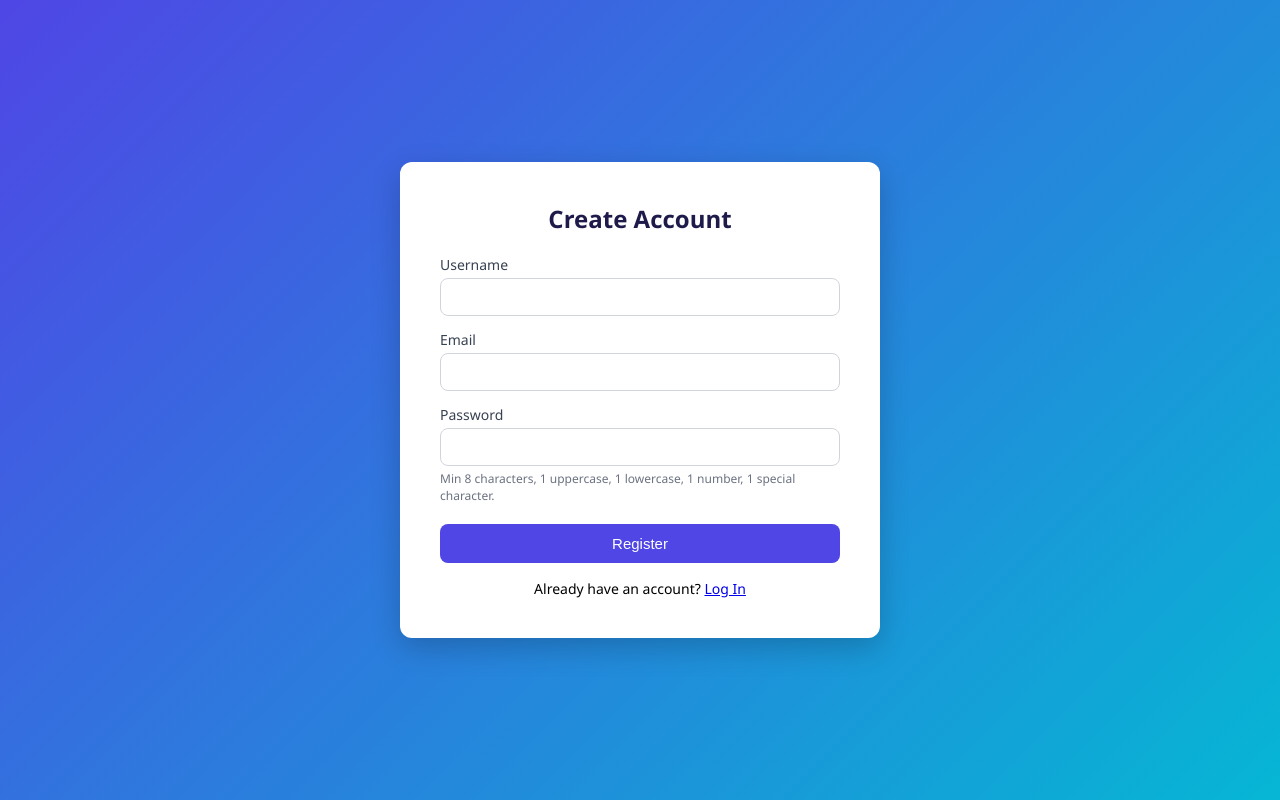
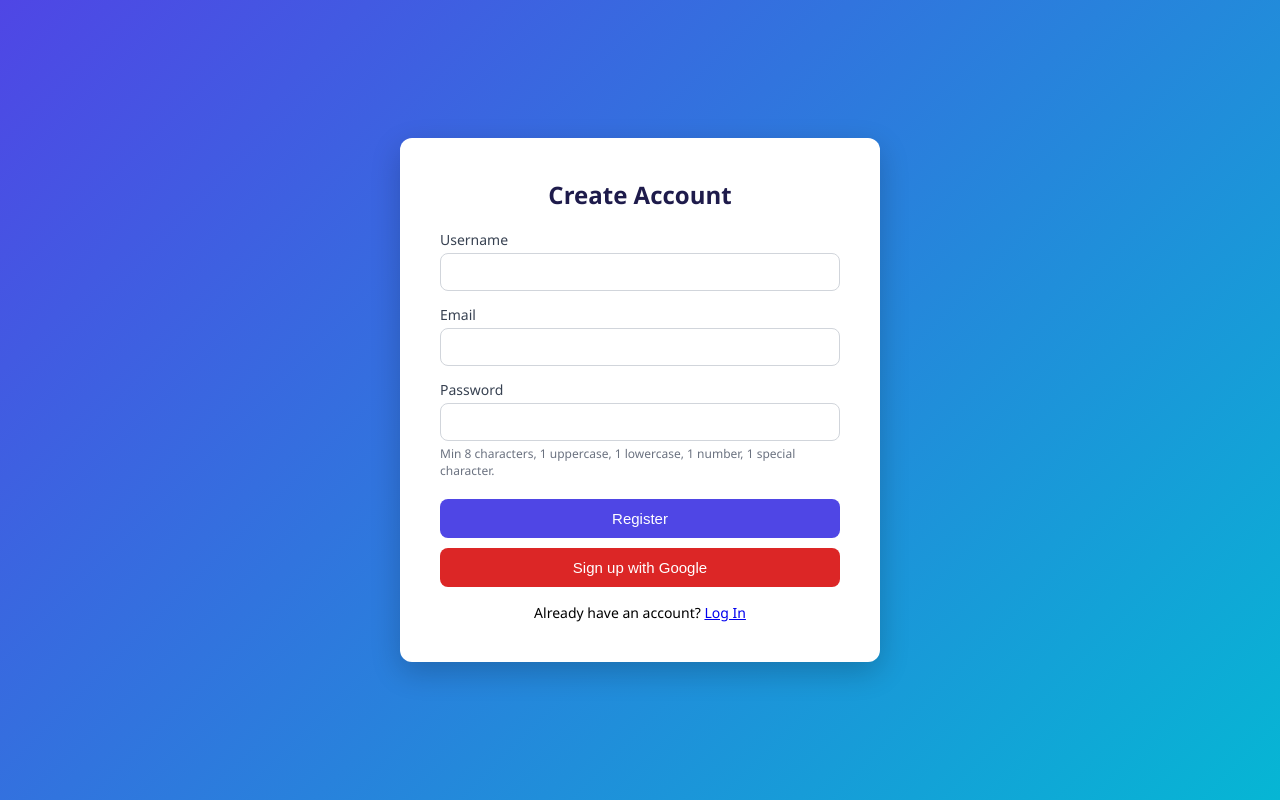
Before and after one commit to 22a21a6157-bit/login-app, a Flask app: page /register in a window 1280 px wide. Run offline with Flask 3, Linux system fonts and the light colour scheme; some libraries are stand-ins or nearby versions.

Commit message:
Update register.html

```diff
--- a/templates/register.html
+++ b/templates/register.html
@@ -2,7 +2,11 @@
 {% block title %}Register{% endblock %}
 {% block content %}
 <h2>Create Account</h2>
+{% if ref_code %}
+<p style="text-align:center; font-size:13px; color:#16a34a;">Referred by: {{ ref_code }}</p>
+{% endif %}
 <form method="POST">
+  <input type="hidden" name="ref" value="{{ ref_code }}">
   <label for="username">Username</label>
   <input type="text" id="username" name="username" required>
 
@@ -17,6 +21,9 @@
 
   <button type="submit">Register</button>
 </form>
+<a href="{{ url_for('login_google', ref=ref_code) }}">
+  <button type="button" style="background:#dc2626; margin-top:10px;">Sign up with Google</button>
+</a>
 <div class="switch-link">
   Already have an account? <a href="{{ url_for('login') }}">Log In</a>
 </div>
```
